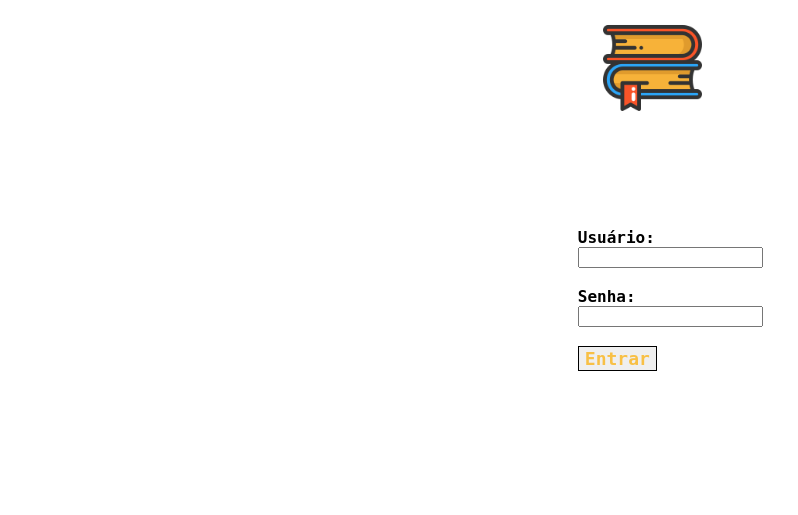
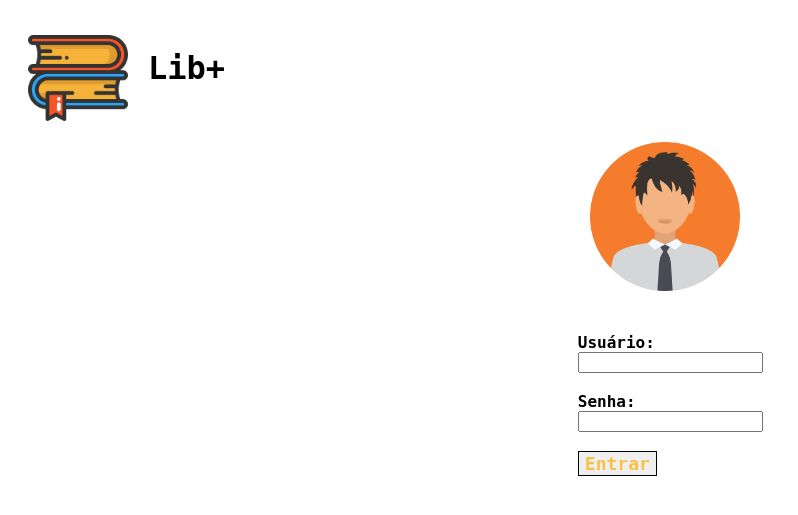
Before and after one commit to Library-Plus/Projeto-Biblioteca, a PHP site: page /index.php in a window 1280 px wide. Shown: the top 515 px of the page, without its empty margins (0-798 px from the left). Run offline with PHP 8.4, Linux system fonts and the light colour scheme.

Commit message:
Adicionado imagem de usuario e mudancas no index

```diff
--- a/index.php
+++ b/index.php
@@ -11,7 +11,7 @@
   				font-size: 16px;
 			}
 			.login{
-				padding: 4% 0% 0% 45%;
+				padding: 3% 0% 0% 45%;
 			}
 			.erro {
 				border: 2px black solid;
@@ -33,9 +33,20 @@
 				font-weight: bold;
 			}
 			.logo{
-				width: 8%;
-				height: 8%;
-				padding: 0% 0% 0% 47%;
+				height: 100px;
+			}
+			.user{
+				width: 12%;
+				height: 12%;
+				padding: 0% 0% 0% 46%;
+			}
+			.cabecalho{
+				padding: 10px;
+				float: left;
+				width: 100px;
+			}
+			.quebra{
+				clear: left;
 			}
 		</style>
     </head>
@@ -58,9 +69,17 @@
 		<?php  } ?>
 
 		<header>
-			<img class="logo" src="imagens/logo.png" alt=	"logo" >
-		</header><br><br><br>
+			<div class="cabecalho">
+				<img class="logo" src="imagens/logo.png" alt="logo">
+			</div>
+			<div class="cabecalho">
+				<h1>  Lib+ </h1>
+			</div>
+			<div class="quebra">
+			</div>
+		</header>
 
+		<img class="user" src="imagens/user.png" alt="user" >
 
         <div class="login">
 			<form action="login_db.php" method="post">
--- a/listar_vendedores.php
+++ b/listar_vendedores.php
@@ -1,5 +1,6 @@
 <?php
 	include('conexao.php');
+	include('validar.php');
 ?>
 <!DOCTYPE html>
 <html lang="pt=br">
```
Also changed, not shown: imagens/download.png (added), imagens/user.png (added).
